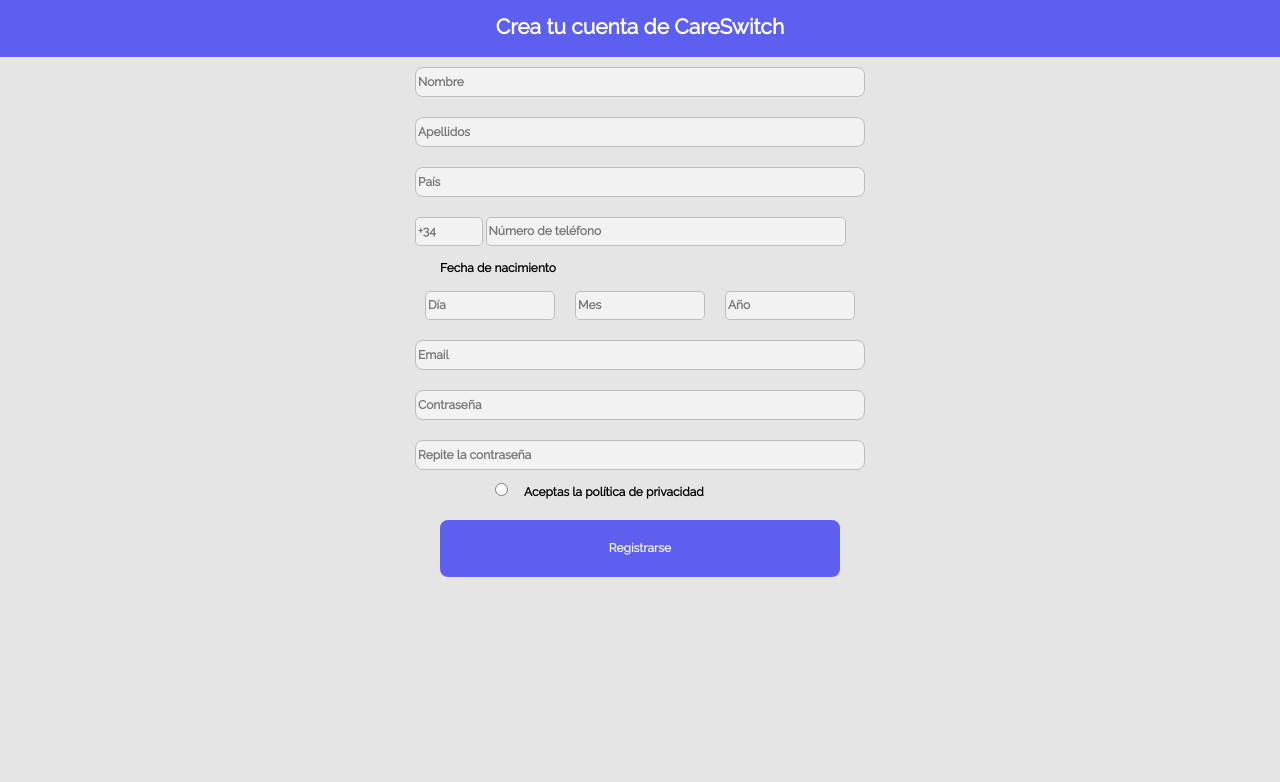
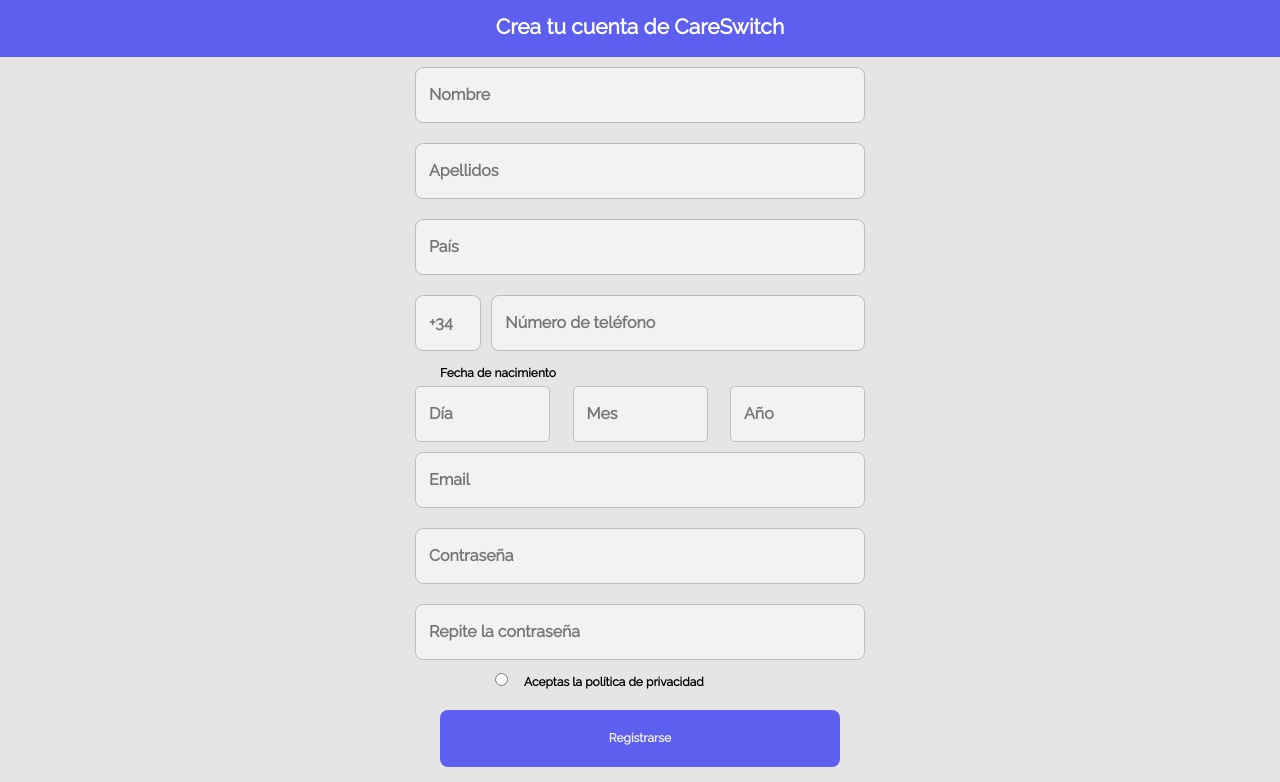
Before and after one commit to Alenriquez96/FormUX, a plain HTML site: page index.html in a window 1280 px wide. Shown: the part 80-862 px from the top of the page. Before the commit the page ends 800 px from the top, so only its background shows below. Drawn offline with Linux system fonts and the light colour scheme; a web font is replaced by a local one.

Commit message:
finished fixes

```diff
--- a/scripts/script.js
+++ b/scripts/script.js
@@ -211,14 +211,6 @@ pass1.addEventListener('keyup', function() {
     document.getElementById("progress").value = progress;
 });
 
-const inputs = document.querySelectorAll(".input");
-for (let i = 0; i < inputs.length; i++) {
-    if (inputs[i].value.length>0) {
-        document.getElementById("btn").style.backgroundColor="red";
-    }
-}
-
-
 
 document.getElementById("form").addEventListener("submit",function validate(e) {
     e.preventDefault();
--- a/styles/styles.css
+++ b/styles/styles.css
@@ -63,8 +63,11 @@ form>input{
     height: 30px;
     border-radius: 8px;
     width: 90%;
+    height: 56px;
     background-color: #F2F2F2;
     border: 1px solid #BDBDBD;
+    font-size: 16px;
+    padding-left: 13px;
 
 }
 form>input:focus {
@@ -73,7 +76,7 @@ form>input:focus {
     box-shadow: 0px 0px 4px #5D5FEF;
 }
 #numTel{
-
+    display: flex;
     width: 90%;
     margin: 10px;
 
@@ -85,29 +88,42 @@ form>input:focus {
 }
 
 #numTel>:first-child{
-    border-radius: 5px;
+    border-radius: 8px;
+    font-size: 16px;
     width: 15%;
+    height: 56px;
     background-color: #F2F2F2;
-    border: 1px solid #BDBDBD
+    border: 1px solid #BDBDBD;
+    padding-left: 13px;
+    margin-right: 5px;
+
 }
 #numTel>:last-child{
-    border-radius: 5px;
-    width: 80%;
+    border-radius: 8px;
+    width: 85%;
+    height: 56px;
+    font-size: 16px;
     background-color: #F2F2F2;
-    border: 1px solid #BDBDBD
+    border: 1px solid #BDBDBD;
+    padding-left: 13px;
+    margin-left: 5px;
 }
 
 #birthdate{
     display: flex;
     flex-direction: row;
+    justify-content: space-between;
     width: 90%;
 }
+
 #birthdate>input{
     width: 30%;
-    margin: 10px;
+    font-size: 16px;
+    height: 56px;
     border-radius: 5px;
     background-color: #F2F2F2;
-    border: 1px solid #BDBDBD
+    border: 1px solid #BDBDBD;
+    padding-left: 13px;
 
 }
 #birthdate>input:focus {
@@ -146,6 +162,10 @@ label{
 }
 #seguridad{
     display: none;
+    flex-direction: column;
+    align-items: center;
+    justify-content: center;
+    margin: 13px;
 }
 
 #seguridad>p{
@@ -280,7 +300,7 @@ form>label{
 
                                             /* MEDIAS QUEREIS */
 
-@media only screen and (min-width: 400px){
+@media only screen and (min-width: 490px){
     form{
         width: 500px;
     }
```
